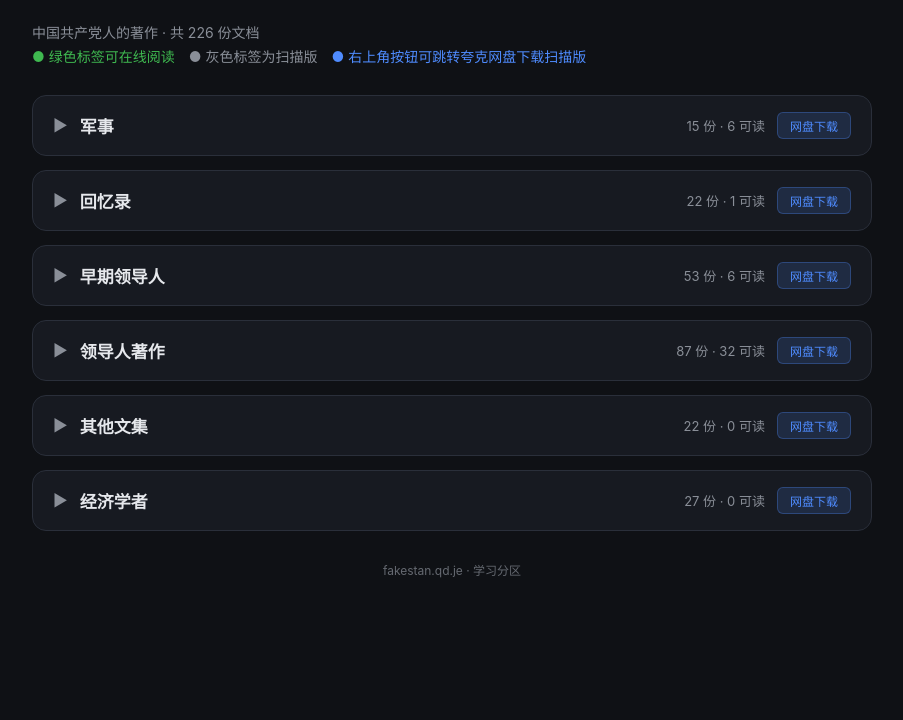
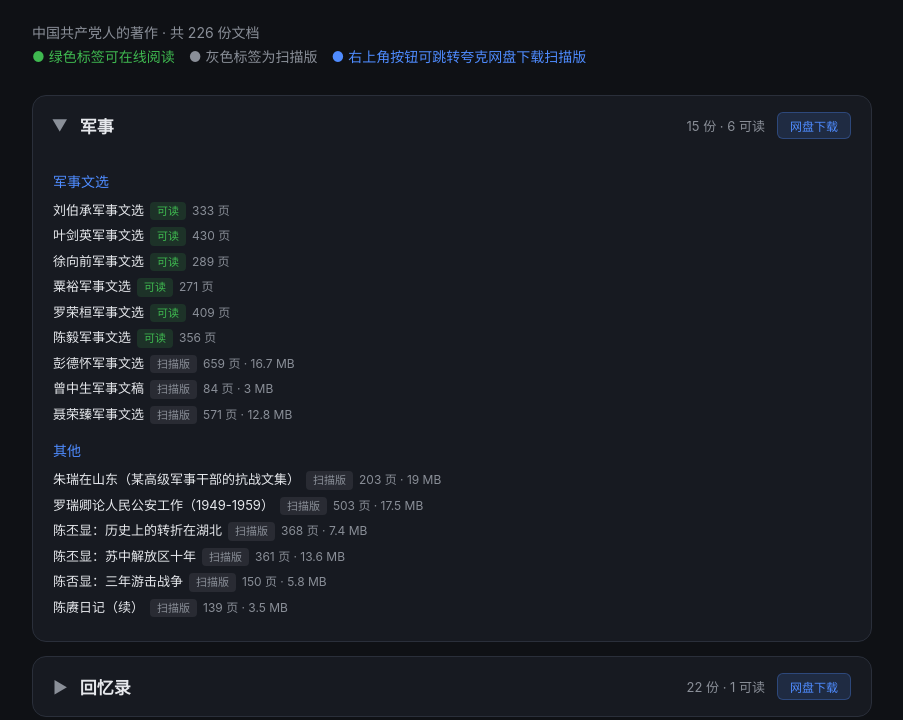
Before and after one commit to f4kestan/1, a plain HTML site: page 学习.html in a window 1280 px wide. Both pictures are taken after a click on the element "军事". Shown: the part 80-800 px from the top of the page, without its empty margins (188-1091 px from the left). Drawn offline with Linux system fonts and the light colour scheme.

Commit message:
修复学习页分类展开逻辑bug（toggle定位到.cat容器）

```diff
--- a/学习.html
+++ b/学习.html
@@ -110,7 +110,7 @@ function render() {
   }
   container.innerHTML = html;
 }
-function toggle(head) { head.parentElement.classList.toggle("open"); }
+function toggle(el) { el.closest(".cat").classList.toggle("open"); }
 render();
 </script>
 </body>
```
